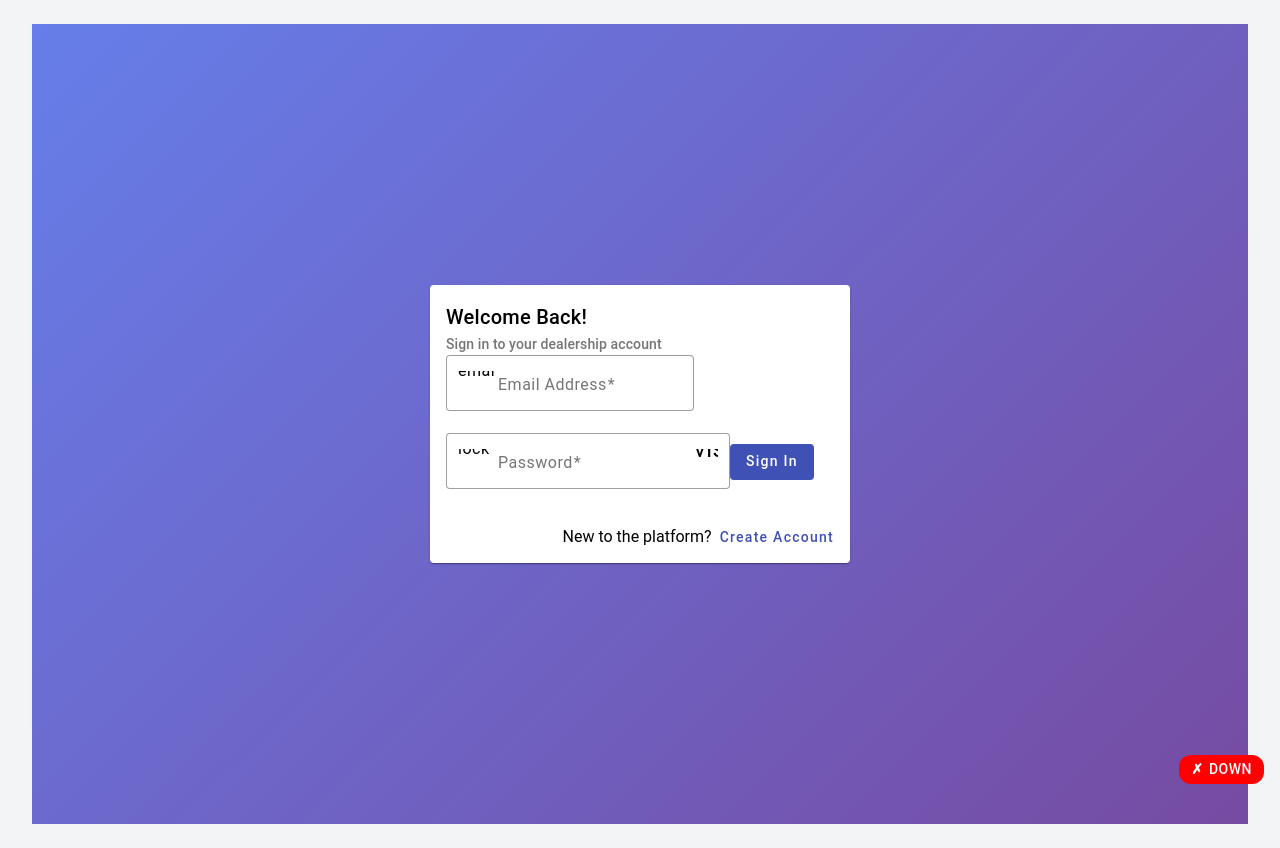
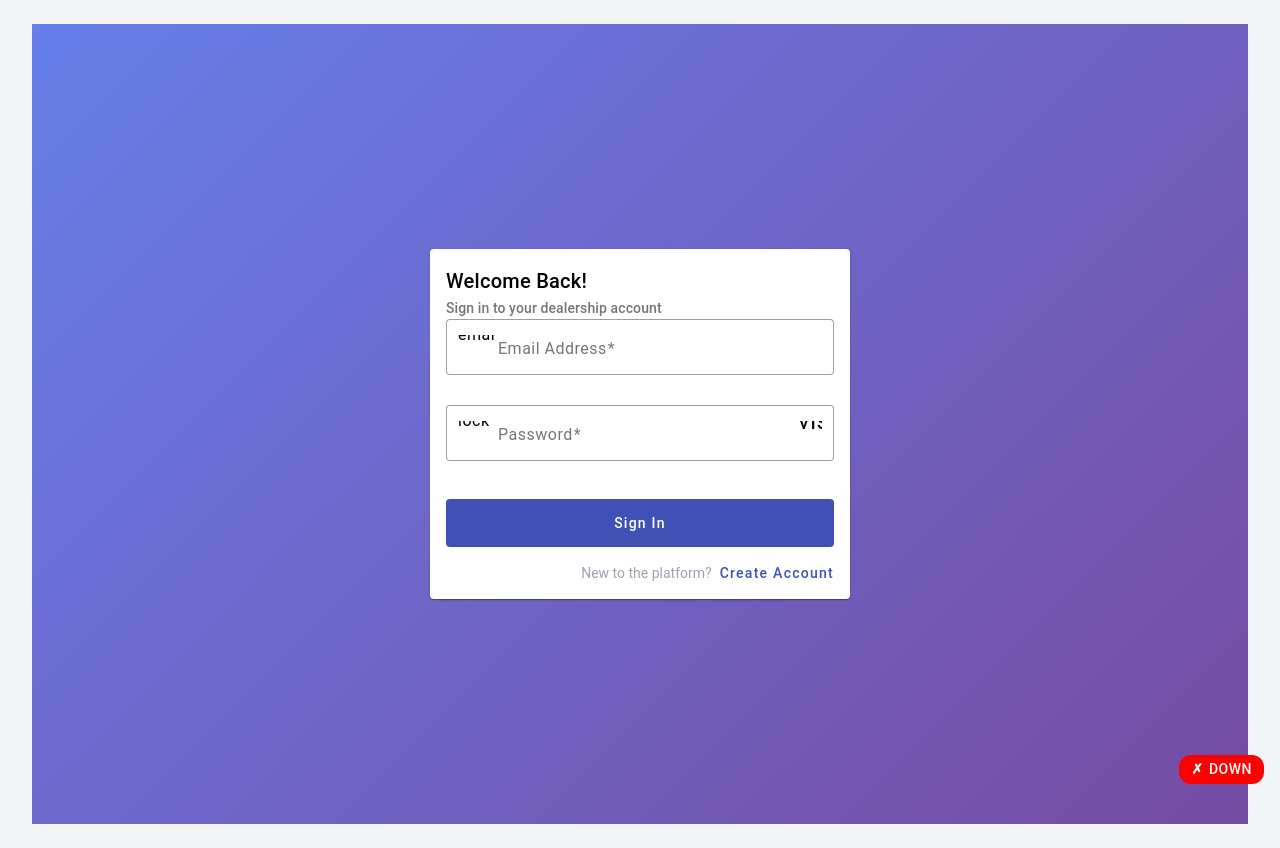
Before and after one commit to rupinmunjal/car-dealership-management, an Angular app in the folder src/main/webapp/: page /login in a window 1280 px wide. Built offline with nearby package versions, Linux system fonts and the light colour scheme; no server answers.

Commit message:
style: add login page layout styles for Material form

```diff
--- a/src/main/webapp/src/app/pages/login/login.css
+++ b/src/main/webapp/src/app/pages/login/login.css
@@ -0,0 +1,37 @@
+.auth-form {
+  display: flex;
+  flex-direction: column;
+  gap: 8px;
+}
+
+.full-width {
+  width: 100%;
+}
+
+.submit-btn {
+  height: 48px;
+  margin-top: 8px;
+}
+
+.spinner-inline {
+  display: inline-block;
+  margin-right: 8px;
+}
+
+.error-message {
+  display: flex;
+  align-items: center;
+  gap: 8px;
+  padding: 12px;
+  background: #fef2f2;
+  border: 1px solid #fecaca;
+  border-radius: 8px;
+  color: #dc2626;
+  font-size: 14px;
+  margin: 8px 0;
+}
+
+.muted {
+  color: #9ca3af;
+  font-size: 14px;
+}
```
